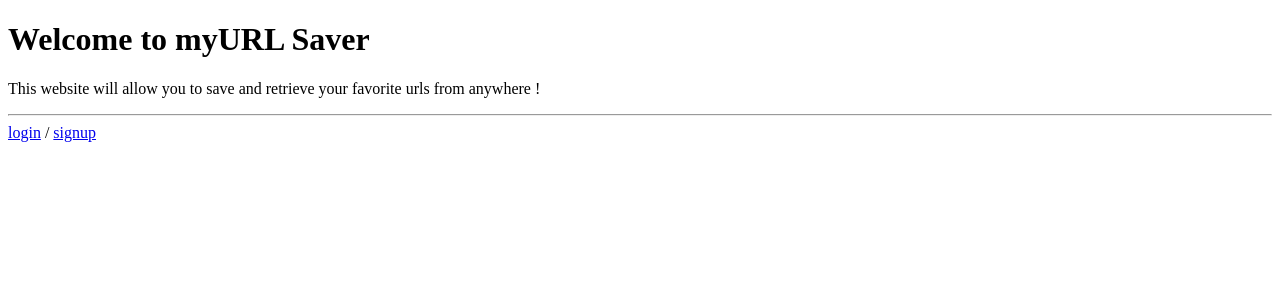
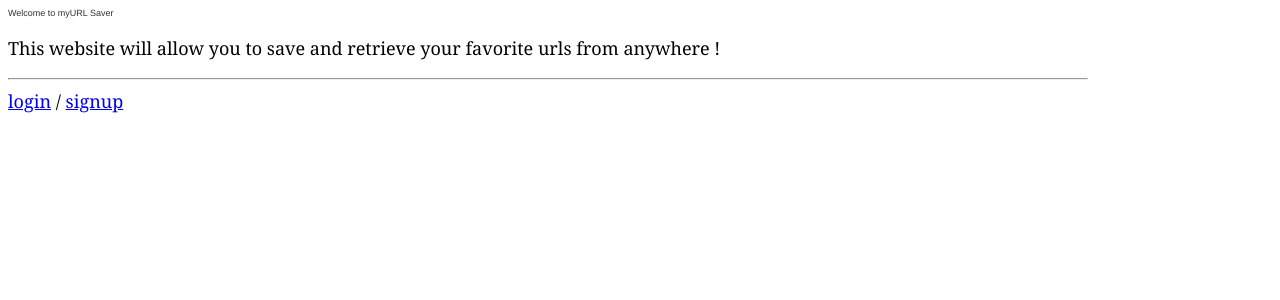
Before and after one commit to DerouineauNicolas/MyURLSaver, a Django app: template MyURLSaver/MyURLSaver_app/templates/base.html in a window 1280 px wide. Shown: the top 300 px of the page. Run offline with Django 3.2, Linux system fonts and the light colour scheme; the template is opened without the code that fills it, so the values that code supplies are empty; some libraries are stand-ins or nearby versions.

Commit message:
Add bootstrap

```diff
--- /dev/null
+++ b/MyURLSaver/MyURLSaver_app/templates/URLSaver.css
@@ -0,0 +1,176 @@
+/*
+ * Globals
+ */
+
+@media (min-width: 48em) {
+  html {
+    font-size: 18px;
+  }
+}
+
+body {
+  font-family: Georgia, "Times New Roman", Times, serif;
+  color: #555;
+}
+
+h1,
+.h1,
+h2,
+.h2,
+h3,
+.h3,
+h5,
+.h5,
+h6,
+.h6 {
+  font-family: "Helvetica Neue", Helvetica, Arial, sans-serif;
+  font-weight: 400;
+  color: #333;
+  font-size: 50%;
+}
+
+h4 {
+    font-size: 200%;
+}
+
+
+/*
+ * Override Bootstrap's default container.
+ */
+
+.container {
+  max-width: 60rem;
+}
+
+
+/*
+ * Masthead for nav
+ */
+
+.blog-masthead {
+  margin-bottom: 3rem;
+  background-color: #fff;
+  color:#000000;
+  /*box-shadow: inset 0 -.1rem .25rem rgba(0,0,0,.1);*/
+}
+
+/* Nav links */
+.nav-link {
+  position: relative;
+  padding: 1rem;
+  font-weight: 500;
+  color: #000;
+}
+.nav-link:hover,
+.nav-link:focus {
+  color: #000;
+  background-color: transparent;
+}
+
+/* Active state gets a caret at the bottom */
+.nav-link.active {
+  color: #000;
+}
+.nav-link.active::after {
+  position: absolute;
+  bottom: 0;
+  left: 50%;
+  width: 0;
+  height: 0;
+  margin-left: -.3rem;
+  vertical-align: middle;
+  content: "";
+  border-right: .3rem solid transparent;
+  border-bottom: .3rem solid;
+  border-left: .3rem solid transparent;
+}
+
+
+/*
+ * Blog name and description
+ */
+
+.blog-header {
+  padding-bottom: 1.25rem;
+  margin-bottom: 2rem;
+  border-bottom: .05rem solid #eee;
+}
+.blog-title {
+  margin-bottom: 0;
+  font-size: 1.1rem;
+  font-weight: 400;
+}
+.blog-description {
+  font-size: 1.1rem;
+  color: #999;
+}
+
+@media (min-width: 40em) {
+  .blog-title {
+    font-size: 3.5rem;
+  }
+}
+
+
+/*
+ * Main column and sidebar layout
+ */
+
+/* Sidebar modules for boxing content */
+.sidebar-module {
+  padding: 1rem;
+}
+.sidebar-module-inset {
+  padding: 1rem;
+  background-color: #f5f5f5;
+  border-radius: .25rem;
+}
+.sidebar-module-inset p:last-child,
+.sidebar-module-inset ul:last-child,
+.sidebar-module-inset ol:last-child {
+  margin-bottom: 0;
+}
+
+
+/* Pagination */
+.blog-pagination {
+  margin-bottom: 4rem;
+}
+.blog-pagination > .btn {
+  border-radius: 2rem;
+}
+
+
+/*
+ * Blog posts
+ */
+
+.blog-post {
+  margin-bottom: 4rem;
+  text-align: justify;
+  color: #000;
+}
+.blog-post-title {
+  margin-bottom: .25rem;
+  font-size: 2rem;
+}
+.blog-post-meta {
+  margin-bottom: 1.25rem;
+  color: #000;
+}
+
+
+/*
+ * Footer
+ */
+
+.blog-footer {
+  padding: 2.5rem 0;
+  color: #999;
+  text-align: center;
+  background-color: #f9f9f9;
+  border-top: .05rem solid #e5e5e5;
+}
+.blog-footer p:last-child {
+  margin-bottom: 0;
+}
--- a/MyURLSaver/MyURLSaver_app/templates/base.html
+++ b/MyURLSaver/MyURLSaver_app/templates/base.html
@@ -1,15 +1,23 @@
 <!DOCTYPE html>
 <html lang="en">
+{% load static %}
     <head>
         <meta charset="utf-8">
         <title>{% block title %}http://the.ndero.ovh/MyURLSaver{% endblock %}</title>
+        <meta name="viewport" content="width=device-width, initial-scale=1">
         <script src="https://ajax.googleapis.com/ajax/libs/jquery/3.2.1/jquery.min.js"></script>
+        <link href="{% static 'MyURLSaver_app/URLSaver.css' %}" rel="stylesheet">
     </head>
     <body>
+        <div class="blog-masthead">
+            <div class="container">
                 <header>
+
                     <h1>Welcome to myURL Saver</h1>
                     <p>This website will allow you to save and retrieve your favorite urls from anywhere !</p>
                     <hr>
+                    <script src="https://cdnjs.cloudflare.com/ajax/libs/popper.js/1.12.3/umd/popper.min.js" integrity="sha384-vFJXuSJphROIrBnz7yo7oB41mKfc8JzQZiCq4NCceLEaO4IHwicKwpJf9c9IpFgh" crossorigin="anonymous"></script>
+                    <script src="https://maxcdn.bootstrapcdn.com/bootstrap/4.0.0-beta.2/js/bootstrap.min.js" integrity="sha384-alpBpkh1PFOepccYVYDB4do5UnbKysX5WZXm3XxPqe5iKTfUKjNkCk9SaVuEZflJ" crossorigin="anonymous"></script>
                 </header>
                 <main>
                     {% block content %}
@@ -28,5 +36,7 @@
                     {% endif %}
 
                 </main>
+            </div>
+        </div>
     </body>
 </html>
--- a/MyURLSaver/MyURLSaver_app/templates/urls.html
+++ b/MyURLSaver/MyURLSaver_app/templates/urls.html
@@ -1,6 +1,6 @@
 <form action="addurls/" method="post">
     {% csrf_token %}
-    <label for="url">add a new url: </label>
+    <label for="url">add a new url (ex: http://www.address.com) </br></label>
     <input id="url" type="text" name="url" value="{{ current_url }}">
     <input type="submit" value="OK">
 </form>
```
Lines whose indentation alone changed are shown as unchanged.
